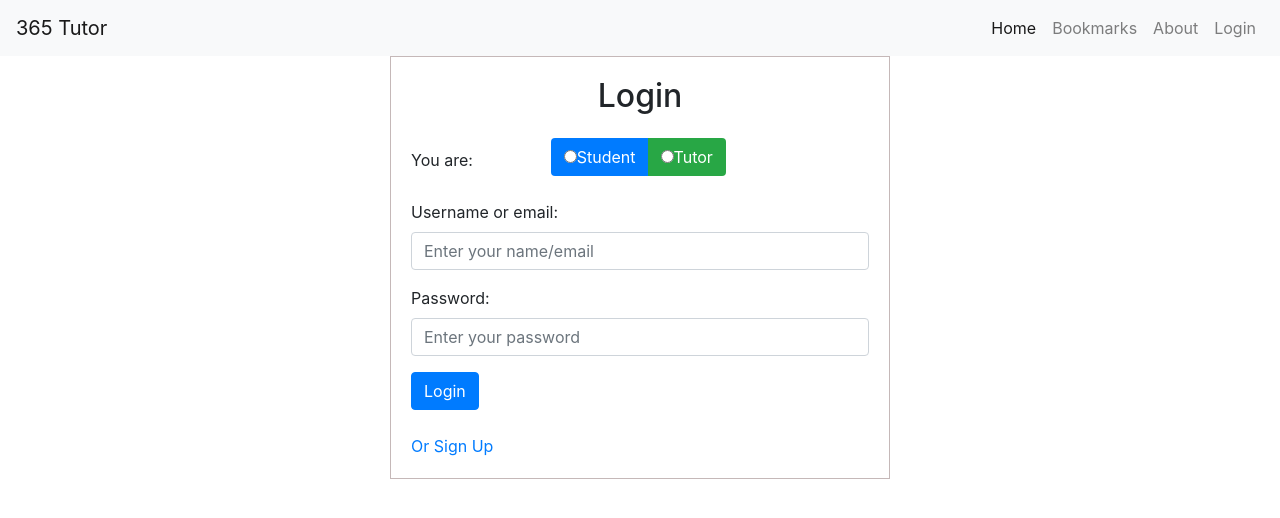
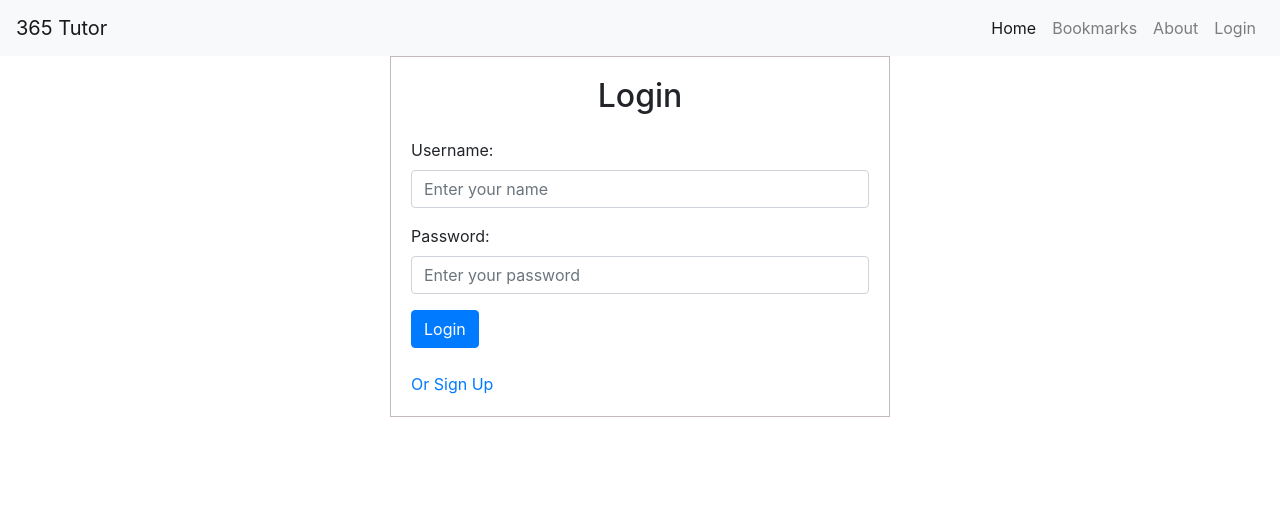
Before and after one commit to NhVNgn/tutoring-plaforms, a React (Create React App) app in the folder frontend/: page /login in a window 1280 px wide. Shown: the top 518 px of the page. Built offline with nearby package versions, Linux system fonts and the light colour scheme.

Commit message:
Frontend stuff for the login page.

```diff
--- a/frontend/src/pages/Login.js
+++ b/frontend/src/pages/Login.js
@@ -1,18 +1,18 @@
 import React, {useState} from 'react';
-import { Link } from "react-router-dom";
+import { Link, useNavigate } from "react-router-dom";
 import "./css/login.css";
 
 const Login = () => {
-    const [userRole, setUserRole] = useState('');
-    const [userNEmail, setUserEmail] = useState('');
+    const [username, setUsername] = useState('');
     const [password, setPassword] = useState('');
+    const navigate = useNavigate();
 
-    const handleUserRoleChange = (event) => {
-        setUserRole(event.target.value);
+    const headers = {
+        "Content-Type": "application/json"
     };
 
-    const handleUserEmailChange = (event) => {
-        setUserEmail(event.target.value);
+    const handleUsernameChange = (event) => {
+        setUsername(event.target.value);
     };
 
     const handlePasswordChange = (event) => {
@@ -21,7 +21,37 @@ const Login = () => {
 
     const handleSubmit = (event) => {
         event.preventDefault();
-        console.log(userRole+" "+userNEmail+" "+password);
+        console.log(username + " " + password);
+
+        const login = async () => {
+            console.log("login called")
+            const data = {
+              username: username,
+              password: password
+            };
+            await fetch("https://mscfwoqws8.execute-api.us-east-2.amazonaws.com/dev/login", {
+              method: 'POST',
+              headers: headers,
+              body: JSON.stringify(data),
+              redirect: 'follow'
+            })
+              .then(async response => {
+                if (response.ok) {
+                  //let response_json = await response.json();
+                  //console.log(response_json);
+                  navigate('/');
+                } else if (response.status == 403) {
+                  alert('Invalid credentials.');
+                }
+                else {
+                  console.log('unexpected case');
+                  console.log(response);
+                }
+              })
+              .catch(error => console.log('error', error));
+
+          }
+          login();
     };
 
     return (
@@ -30,20 +60,8 @@ const Login = () => {
         <form onSubmit={handleSubmit}>
         <h2 className="heading">Login</h2>
         <div className="form-group">
-            <label htmlFor="role">You are:</label>
-
-            <div className="btn-group" data-toggle="buttons" value={userRole} onChange={handleUserRoleChange} required>
-                <label className="btn btn-student">
-                    <input type="radio" name="role" value="student" required/>Student
-                </label>
-                <label className="btn btn-tutor">
-                    <input type="radio" name="role" value="tutor"/>Tutor
-                </label>
-            </div>
-        </div>
-        <div className="form-group">
-            <label htmlFor="name">Username or email:</label>
-            <input type="text" className="form-control" id="name_email" placeholder="Enter your name/email" value={userNEmail} onChange={handleUserEmailChange} required />
+            <label htmlFor="name">Username:</label>
+            <input type="text" className="form-control" id="name" placeholder="Enter your name" value={username} onChange={handleUsernameChange} required />
         </div>
         <div className="form-group">
             <label htmlFor="password">Password:</label>
```
